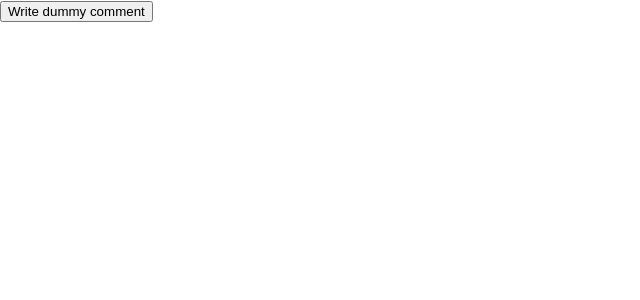
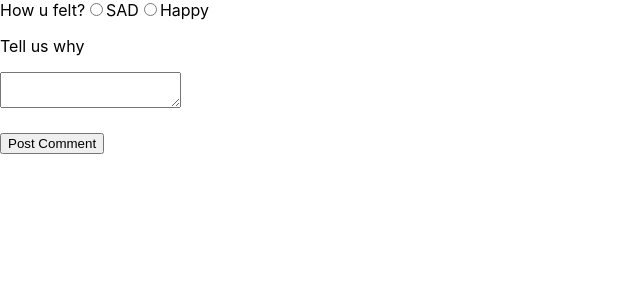
Before and after one commit to vlofish/mailbox, a React (Create React App) app in the folder meda-mailbox/: page / in a window 1280 px wide. Shown: the top 300 px of the page, without its empty margins (0-640 px from the left). Built offline with nearby package versions, Linux system fonts and the light colour scheme; no server answers; the database is empty.

Commit message:
`FeedbackFeat` Alpha Implementation

```diff
--- a/meda-mailbox/src/app/features/FeedbackFeat.tsx
+++ b/meda-mailbox/src/app/features/FeedbackFeat.tsx
@@ -1,36 +1,67 @@
-
+// =================================================================
 import {
   ref,
   onValue,
   child, push, update
 } from "firebase/database";
-import { db as FIRE_DB } from "../app.config";
+import { db as FIRE_DB, dbName as DB_NAME } from "../app.config";
+import { ButtonComp } from "../components/ButtonComp";
+import { TextareaComp } from "../components/TextareaComp";
+import { CheckboxGroupComp } from "../components/CheckboxGroupComp";
+// =================================================================
 
-// TODO: this will show all the previous comments people have left
-const starCountRef = ref(FIRE_DB, 'feedback/');
-onValue(starCountRef, (snapshot) => {
+let comment = '';
+const comments = ref(FIRE_DB, `${DB_NAME}/`);
+
+onValue(comments, (snapshot) => {
+  let counter = 1;
   const data = snapshot.val();
-  console.table(data);
+  if (data) {
+    for (let key in data) {
+      console.log(`========== Comment ${counter} ==========`);
+      console.log(`Message: ${data[key].message}`);
+      console.log(`Feeling: ${data[key].feeling}`);
+      console.log(`========== ========== ========== \n\n`);
+      counter++;
+    }
+  }
 });
+
+// TODO: protect with debounce from too many events
+//TODO: WIP
+const handleTextareaChange = (character: string) => {
+  console.log(character);
+  comment += character;
+  console.log(comment);
+}
 
 //POST
 function postComment() {
   const postData = {
-    message: "so so",
-    feeling: "ok",
+    message: comment,
+    feeling: "ok", // TBD
   };
   const updates: any = {};
-  const newPostKey = push(child(ref(FIRE_DB), 'feedback')).key;
+  const newPostKey = push(child(ref(FIRE_DB), DB_NAME)).key;
 
-  updates['/feedback/' + newPostKey] = postData;
+  updates[`/${DB_NAME}/` + newPostKey] = postData;
 
   return update(ref(FIRE_DB), updates);
 }
 
 export function FeedbackFeat() {
   return (
-    <button onClick={() => { postComment() }}>
-      Write dummy comment
-    </button>
+    <div>
+      <CheckboxGroupComp />
+      <TextareaComp
+        title="Tell us why"
+        handleChange={(e: any) => { handleTextareaChange(e.target.value) }}
+        />
+      <br />
+      <br />
+      <ButtonComp
+        text="Post Comment"
+        handleClick={() => { postComment() }} />
+    </div>
   );
 }
```
